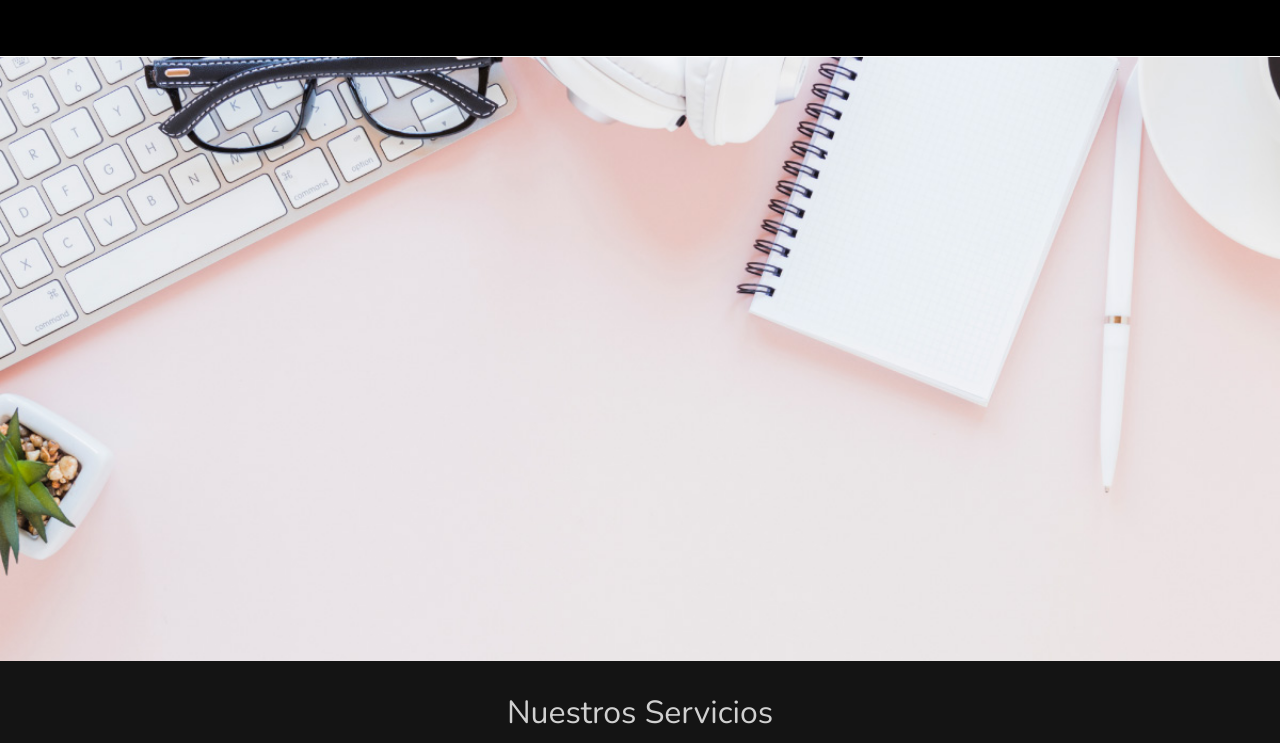
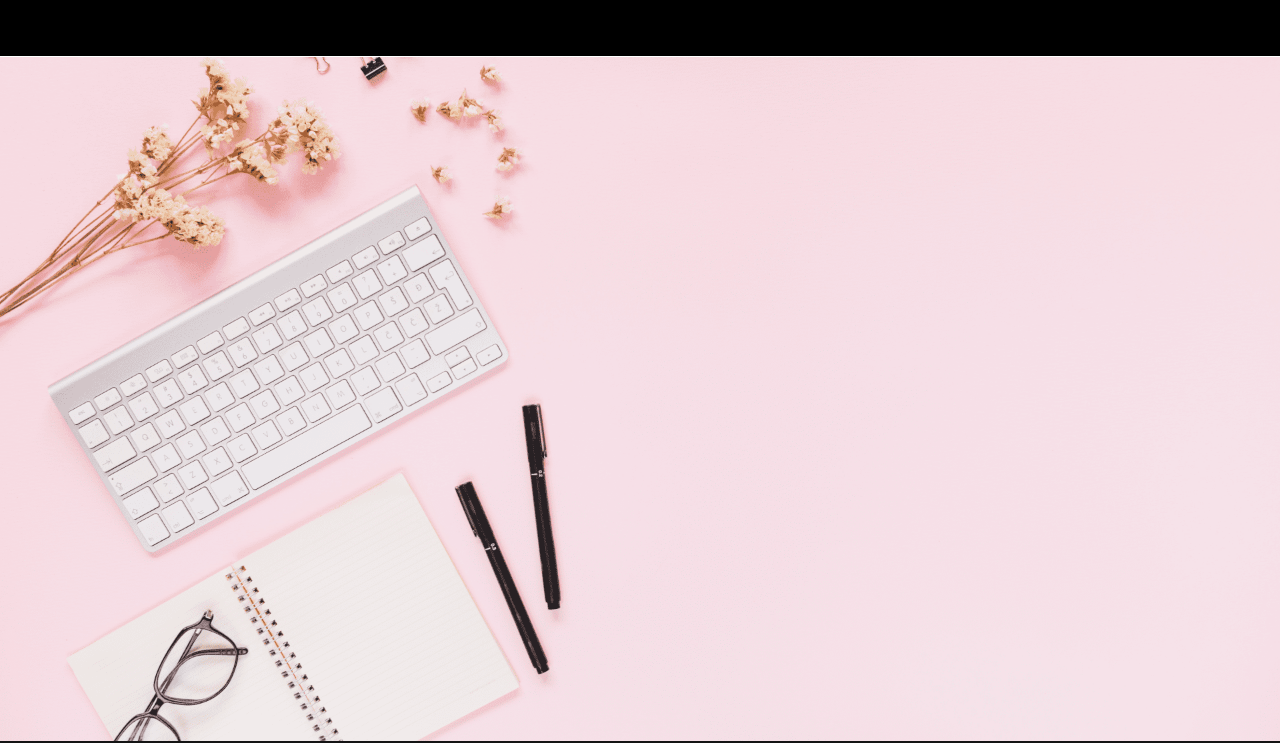
Before and after one commit to ldbarbera/proyecto-final-ldbarbera, a plain HTML site: page servicios.html in a window 1280 px wide. Shown: the part 79-822 px from the top of the page. Drawn offline with nearby package versions, Linux system fonts and the light colour scheme.

Commit message:
agregue una imagen en feature

```diff
--- a/servicios.html
+++ b/servicios.html
@@ -27,7 +27,7 @@
         </nav>
     </header>
     <div class="slider__manifiesto">
-        <img src="./image/header.jpg" alt="header-servicios">
+        <img src="./image/servicios.png" alt="header-servicios">
     </div>
     <!-- Servicios -->
     <section id="servicios">
```
